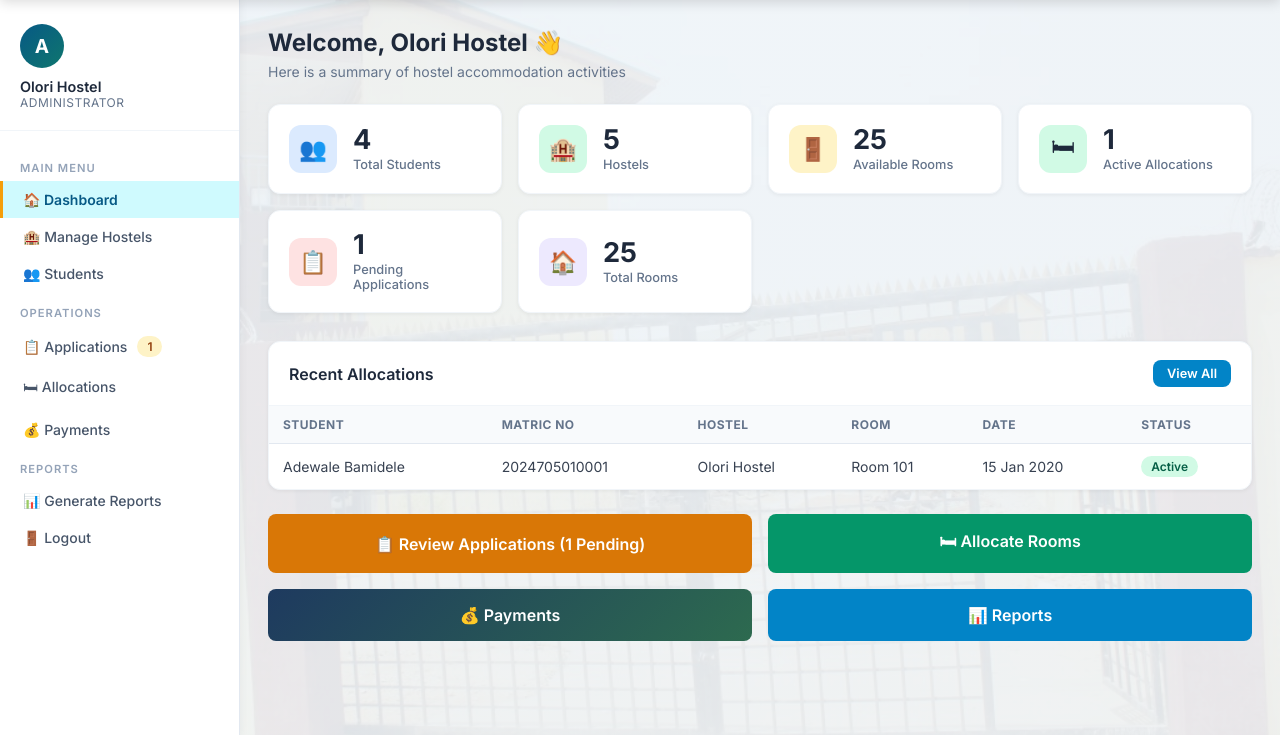
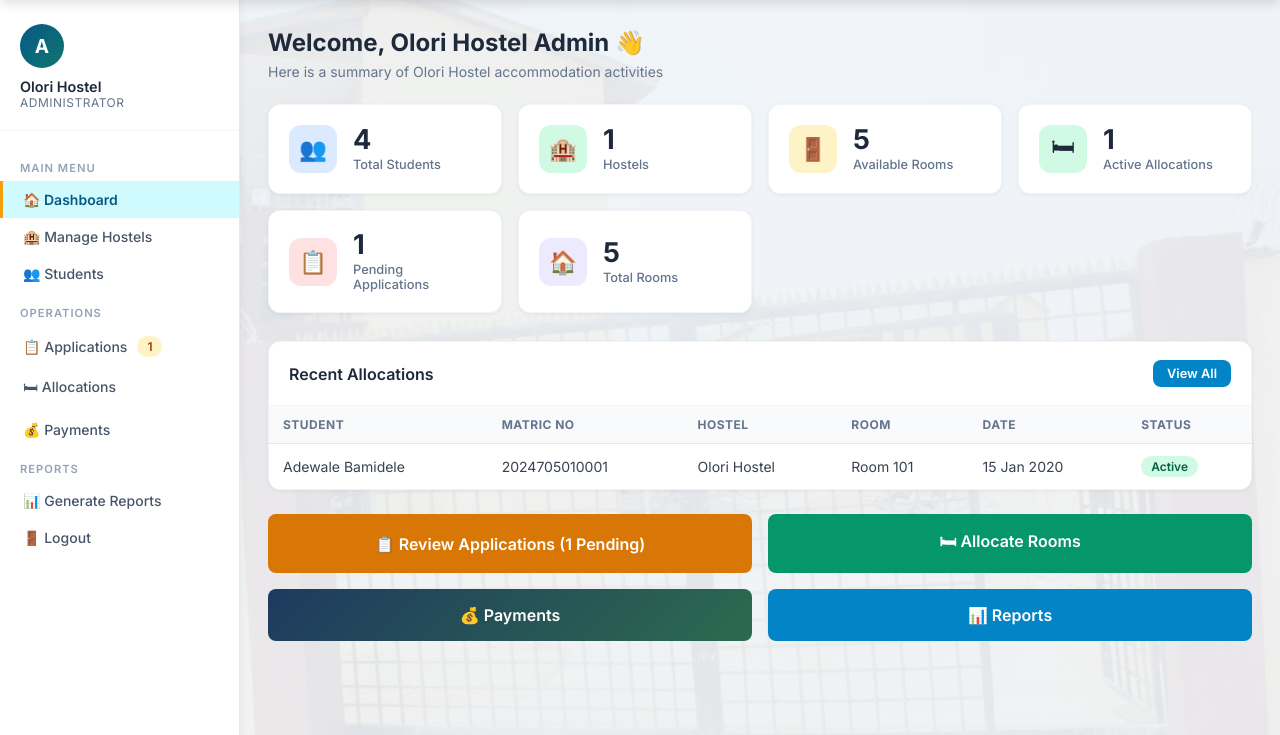
Before and after one commit to Eniola985/Hostel-Management-V2, a PHP site: page /admin/dashboard.php in a window 1280 px wide. Shown: the part 64-799 px from the top of the page. Run offline with PHP 8.4, Linux system fonts and the light colour scheme; a user stored in the database is signed in; data comes from the database, SQL or seed files in the repository; tables that the repository leaves empty hold one stand-in row (values such as "Sample post").

Commit message:
Scope hostel admin dashboard to assigned hostel

```diff
--- a/admin/dashboard.php
+++ b/admin/dashboard.php
@@ -1,21 +1,25 @@
 <?php
-session_start();
-if (!isset($_SESSION['admin_id'])) { header('Location: login.php'); exit; }
-require_once '../includes/db.php';
+require_once '../includes/admin_auth.php';
+$hostel = current_admin_hostel($pdo);
 
 $students = $pdo->query("SELECT COUNT(*) FROM students")->fetchColumn();
-$hostels = $pdo->query("SELECT COUNT(*) FROM hostels")->fetchColumn();
-$rooms = $pdo->query("SELECT COUNT(*) FROM rooms")->fetchColumn();
-$available = $pdo->query("SELECT COUNT(*) FROM rooms WHERE status='Available'")->fetchColumn();
-$allocations = $pdo->query("SELECT COUNT(*) FROM allocations WHERE status='Active'")->fetchColumn();
-$pending = $pdo->query("SELECT COUNT(*) FROM applications WHERE status='Pending'")->fetchColumn();
+$hostels = 1;
+$rooms = $pdo->prepare("SELECT COUNT(*) FROM rooms WHERE hostel_id=?");
+$rooms->execute([$admin_hostel_id]);
+$rooms = $rooms->fetchColumn();
+$available = $pdo->prepare("SELECT COUNT(*) FROM rooms WHERE hostel_id=? AND status='Available'");
+$available->execute([$admin_hostel_id]);
+$available = $available->fetchColumn();
+$allocations = $pdo->prepare("SELECT COUNT(*) FROM allocations a JOIN rooms r ON r.room_id=a.room_id WHERE r.hostel_id=? AND a.status='Active'");
+$allocations->execute([$admin_hostel_id]);
+$allocations = $allocations->fetchColumn();
+$pending = $pdo->prepare("SELECT COUNT(*) FROM applications WHERE hostel_id=? AND status='Pending'");
+$pending->execute([$admin_hostel_id]);
+$pending = $pending->fetchColumn();
 
-$recent = $pdo->query("SELECT a.*, s.full_name, s.matric_no, r.room_number, h.hostel_name
-    FROM allocations a
-    JOIN students s ON a.student_id = s.student_id
-    JOIN rooms r ON a.room_id = r.room_id
-    JOIN hostels h ON r.hostel_id = h.hostel_id
-    ORDER BY a.allocation_date DESC LIMIT 5")->fetchAll();
+$recent = $pdo->prepare("SELECT a.*, s.full_name, s.matric_no, r.room_number, h.hostel_name FROM allocations a JOIN students s ON a.student_id=s.student_id JOIN rooms r ON a.room_id=r.room_id JOIN hostels h ON r.hostel_id=h.hostel_id WHERE r.hostel_id=? ORDER BY a.allocation_date DESC LIMIT 5");
+$recent->execute([$admin_hostel_id]);
+$recent = $recent->fetchAll();
 ?>
 <!DOCTYPE html>
 <html lang="en">
@@ -61,8 +65,8 @@ $recent = $pdo->query("SELECT a.*, s.full_name, s.matric_no, r.room_number, h.ho
         </nav>
     </aside>
     <main class="main">
-        <div class="page-title">Welcome, <?= htmlspecialchars($_SESSION['admin_name']) ?> 👋</div>
-        <div class="page-subtitle">Here is a summary of hostel accommodation activities</div>
+        <div class="page-title">Welcome, <?= htmlspecialchars($hostel['hostel_name']) ?> Admin 👋</div>
+        <div class="page-subtitle">Here is a summary of <?= htmlspecialchars($hostel['hostel_name']) ?> accommodation activities</div>
 
         <div class="stats-grid">
             <div class="stat-card">
```
